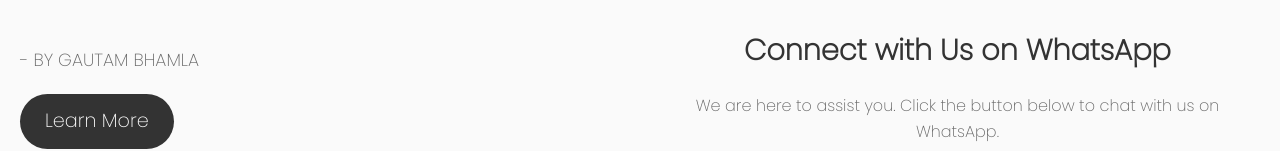
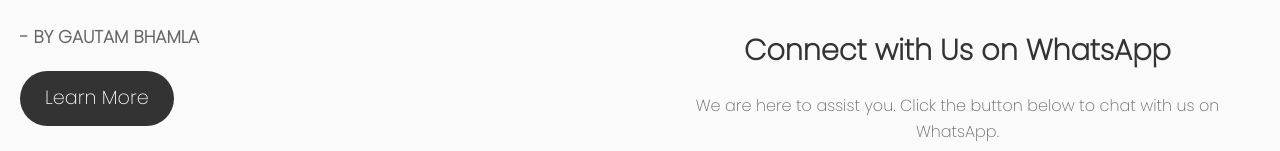
Before and after one commit to abhiraghav23/Gautam_Bakery, a plain HTML site: page index.html in a window 1280 px wide. Shown: the part 678-829 px from the top of the page. Drawn offline with Linux system fonts and the light colour scheme; a web font is replaced by a local one.

Commit message:
Update index.html

```diff
--- a/index.html
+++ b/index.html
@@ -30,8 +30,8 @@
           Serve <span class = "green">  BUNS  </span>
         </h1>
         <p>Gautam Bakery is started in 2019 . And We Serve Most tasty and heathy and also full of  with oraganic nutrients Buns.
-          We forcefully say for try Our Buns.</p><br>
-        <p> - BY GAUTAM BHAMLA </p>
+          We forcefully say for try Our Buns.</p>
+        <p> <b>- BY GAUTAM BHAMLA</b> </p>
 
         <a href="">Learn More</a>
       </div>
```
